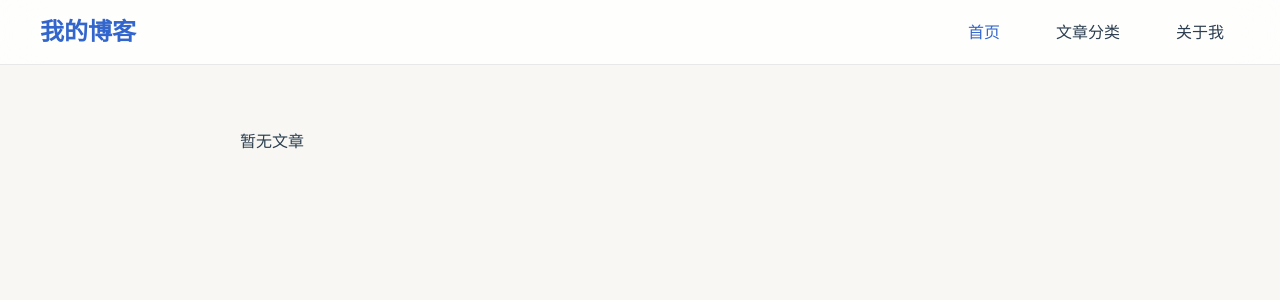
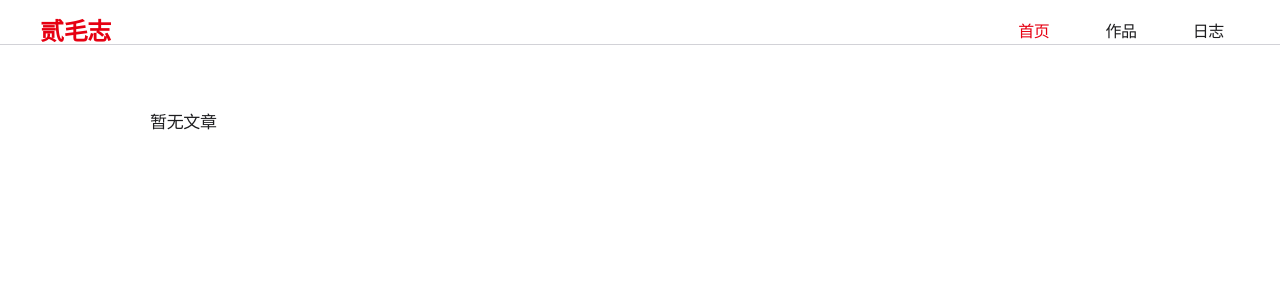
Before and after one commit to wabugua/myfirstweb, a Flask app: page / in a window 1280 px wide. Shown: the top 300 px of the page. Run offline with Flask 3, Linux system fonts and the light colour scheme; data that the repository does not hold is empty.

Commit message:
同步最新代码到GitHub

```diff
--- a/app.py
+++ b/app.py
@@ -26,6 +26,27 @@ def format_datetime(value):
             except ValueError:
                 return value
     return value.strftime('%Y-%m-%d %H:%M')
+
+# 添加智能分段过滤器
+@app.template_filter('smart_paragraphs')
+def smart_paragraphs(text):
+    if not text:
+        return ''
+
+    # 处理原始文本中的换行
+    paragraphs = text.split('\n')
+
+    # 过滤空白段落并添加适当的HTML标签
+    formatted_paragraphs = []
+    for p in paragraphs:
+        p = p.strip()
+        if p:  # 只处理非空段落
+            # 为段落添加<p>标签
+            formatted_p = f'<p>{p}</p>'
+            formatted_paragraphs.append(formatted_p)
+
+    # 将所有段落连接起来
+    return '\n'.join(formatted_paragraphs)
 
 def get_tenant_access_token():
     url = FEISHU_HOST + TENANT_ACCESS_TOKEN_URI
@@ -75,64 +96,29 @@ def get_bitable_records():
         logger.error(f"获取多维表格数据时发生错误：{str(e)}")
         return []
 
-def get_bitable_record(record_id):
-    token = get_tenant_access_token()
-    if not token:
-        logger.error("无法获取tenant_access_token，返回None")
-        return None
-
-    url = FEISHU_HOST + BITABLE_URI.format(BASE_ID, TABLE_ID) + f"/{record_id}"
-    headers = {
-        "Authorization": f"Bearer {token}",
-        "Content-Type": "application/json"
-    }
-    try:
-        logger.info(f"正在获取文章数据，record_id: {record_id}")
-        response = requests.get(url, headers=headers)
-        if response.status_code == 200:
-            data = response.json()
-            item = data.get("data", {})
-            logger.info(f"成功获取文章数据：{item}")
-            return item
-        else:
-            logger.error(f"获取文章数据失败，状态码：{response.status_code}，响应：{response.text}")
-            return None
-    except Exception as e:
-        logger.error(f"获取文章数据时发生错误：{str(e)}")
-        return None
-
 @app.route('/')
 def index():
     posts = get_bitable_records()
     logger.info(f"获取到的数据结构：{posts}")
-    return render_template('index.html', posts=posts)
+    # 根据发布时间对文章进行排序
+    sorted_posts = sorted(posts, key=lambda x: x.get('fields', {}).get('发布时间', ''), reverse=True)
+    return render_template('index.html', posts=sorted_posts)
 
-@app.route('/detail/<post_id>')
-def detail(post_id):
-    post = get_bitable_record(post_id)
+@app.route('/post/<record_id>')
+def post_detail(record_id):
+    posts = get_bitable_records()
+    post = next((post for post in posts if post.get('record_id') == record_id), None)
     if post is None:
-        return "文章不存在", 404
+        return '文章不存在', 404
     return render_template('detail.html', post=post)
 
-@app.route('/categories')
-def categories():
-    posts = get_bitable_records()
-    # 根据文章标签或分类字段组织分类数据
-    categories_dict = {}
-    for post in posts:
-        category_name = post.fields.get('分类', '未分类')
-        if category_name not in categories_dict:
-            categories_dict[category_name] = {
-                'name': category_name,
-                'posts': []
-            }
-        categories_dict[category_name]['posts'].append(post)
+@app.route('/works')
+def works():
+    return render_template('works.html')
 
-    return render_template('categories.html', categories=list(categories_dict.values()))
-
-@app.route('/about')
-def about():
-    return render_template('about.html')
+@app.route('/blog')
+def blog():
+    return render_template('blog.html')
 
 if __name__ == '__main__':
     app.run(debug=True)
--- a/static/css/main.css
+++ b/static/css/main.css
@@ -1,29 +1,37 @@
 :root {
-    --primary-color: #3366CC;
-    --background-color: #F8F7F3;
-    --text-color: #2C3E50;
-    --border-color: #E8E8E8;
-    --meta-color: #7F8C8D;
-    --card-shadow: 0 4px 12px rgba(51, 102, 204, 0.06);
-    --card-hover-shadow: 0 8px 24px rgba(51, 102, 204, 0.12);
+    --primary-color: #E60012;
+    --background-color: #FFFFFF;
+    --text-color: #1D1D1F;
+    --border-color: #D2D2D7;
+    --meta-color: #86868B;
+    --card-shadow: 0 2px 8px rgba(0, 0, 0, 0.04);
+    --card-hover-shadow: 0 4px 16px rgba(0, 0, 0, 0.08);
+    --header-height: 44px;
+    --content-width: 980px;
+    --spacing-base: 20px;
 }
 
 body {
-    font-family: -apple-system, BlinkMacSystemFont, "Segoe UI", Roboto, sans-serif;
+    font-family: "SF Pro Text", -apple-system, BlinkMacSystemFont, "Segoe UI", Roboto, sans-serif;
     margin: 0;
     padding: 0;
     background-color: var(--background-color);
     color: var(--text-color);
-    line-height: 1.5;
+    line-height: 1.47059;
+    letter-spacing: -0.022em;
+    font-size: 17px;
+    -webkit-font-smoothing: antialiased;
 }
 
 .nav-bar {
     background: rgba(255, 255, 255, 0.8);
-    backdrop-filter: blur(20px);
+    backdrop-filter: saturate(180%) blur(20px);
+    -webkit-backdrop-filter: saturate(180%) blur(20px);
     position: sticky;
     top: 0;
     z-index: 100;
     border-bottom: 1px solid var(--border-color);
+    height: var(--header-height);
 }
 
 .nav-container {
@@ -68,9 +76,9 @@ body {
 }
 
 .container {
-    max-width: 800px;
-    margin: 40px auto;
-    padding: 0 20px;
+    max-width: var(--content-width);
+    margin: var(--spacing-base) auto;
+    padding: 0 var(--spacing-base);
 }
 
 .posts {
--- a/templates/base.html
+++ b/templates/base.html
@@ -3,19 +3,19 @@
 <head>
     <meta charset="UTF-8">
     <meta name="viewport" content="width=device-width, initial-scale=1.0">
-    <title>{% block title %}我的博客{% endblock %}</title>
+    <title>{% block title %}贰毛志{% endblock %}</title>
     <link rel="stylesheet" href="{{ url_for('static', filename='css/main.css') }}">
 </head>
 <body>
     <nav class="nav-bar">
         <div class="nav-container">
             <div class="nav-logo">
-                <a href="{{ url_for('index') }}">我的博客</a>
+                <a href="{{ url_for('index') }}">贰毛志</a>
             </div>
             <div class="nav-links">
                 <a href="{{ url_for('index') }}" class="{% if request.endpoint == 'index' %}active{% endif %}">首页</a>
-                <a href="{{ url_for('categories') }}" class="{% if request.endpoint == 'categories' %}active{% endif %}">文章分类</a>
-                <a href="{{ url_for('about') }}" class="{% if request.endpoint == 'about' %}active{% endif %}">关于我</a>
+                <a href="https://r1txjph3ok7.feishu.cn/wiki/Xe1ewHxCuiGRqkk4r9HcOwhtnKg?from=from_copylink" class="{% if request.endpoint == 'works' %}active{% endif %}">作品</a>
+                <a href="https://r1txjph3ok7.feishu.cn/wiki/Yax8wUZQHiBhMokM3ibcDHqLnTe?from=from_copylink" class="{% if request.endpoint == 'blog' %}active{% endif %}">日志</a>
             </div>
         </div>
     </nav>
--- a/templates/index.html
+++ b/templates/index.html
@@ -1,6 +1,6 @@
 {% extends 'base.html' %}
 
-{% block title %}首页 - 我的博客{% endblock %}
+{% block title %}首页 - 贰毛志{% endblock %}
 
 {% block content %}
 <div class="posts">
@@ -8,16 +8,18 @@
         {% for post in posts %}
             <article class="post">
                 <div class="post-header">
-                    <h2 class="post-title">{{ post.fields.标题 }}</h2>
+                    <h2 class="post-title"><a href="{{ url_for('post_detail', record_id=post.record_id) }}">{{ post.fields.标题 }}</a></h2>
+                    <div class="post-meta">
+                        <span class="post-date">{{ post.fields.发布时间|datetime }}</span>
+                    </div>
                     {% if post.fields.金句 %}
                         <div class="post-quote">
-                            <strong>{{ post.fields.金句[0].text }}</strong>
+                            <strong>{{ post.fields.金句 }}</strong>
                         </div>
                     {% endif %}
                 </div>
                 <div class="post-content">
-                    <p class="post-summary">{{ post.fields.摘要[0].text[:100] }}</p>
-                    <a href="{{ url_for('detail', post_id=post.record_id) }}" class="read-more">阅读全文</a>
+                    <p class="post-summary">{{ post.fields.摘要 }}</p>
                 </div>
             </article>
         {% endfor %}
```
Also changed, not shown: other parts of static/css/main.css (+67 -7 lines), auth_config.py (deleted, +0 -26 lines), templates/about.html (deleted, +0 -14 lines), templates/blog.html (added, +13 -0 lines), templates/categories.html (deleted, +0 -26 lines), templates/detail.html (+15 -13 lines), templates/login.html (deleted, +0 -18 lines), templates/works.html (added, +13 -0 lines), vercel.json, 1 other file.
